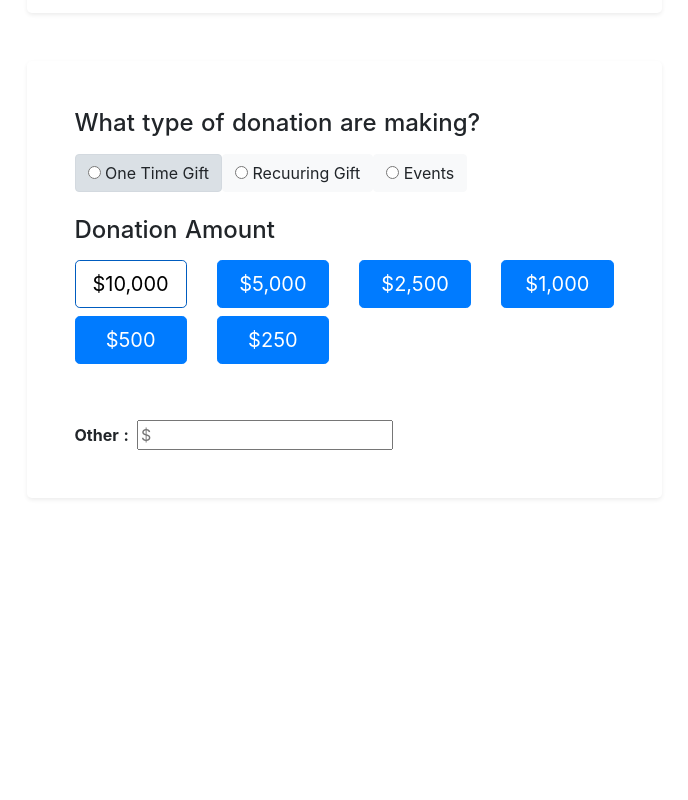
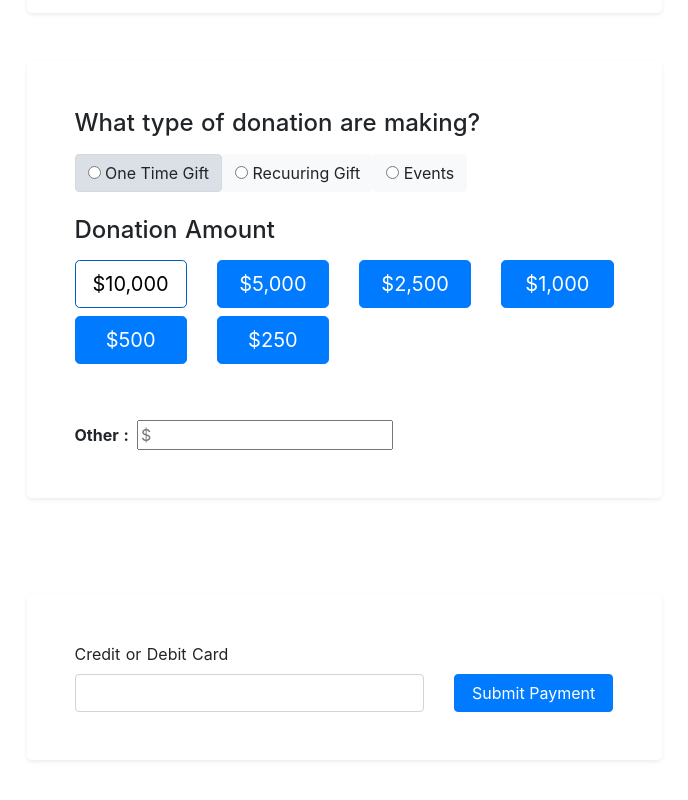
Before and after one commit to zakariarony/iccmw, a Nuxt app: page /donate in a window 1280 px wide. Shown: the part 692-1492 px from the top of the page, without its empty margins (296-984 px from the left). Before the commit the page ends 1286 px from the top, so only its background shows below. Built offline with nearby package versions, Linux system fonts and the light colour scheme.

Commit message:
created submit payment

```diff
--- /dev/null
+++ b/components/SubmitPayment.vue
@@ -0,0 +1,21 @@
+<template>
+  <div class="py-5">
+    <div class="row">
+      <div class="col-lg-7 mx-auto">
+        <div class="bg-white rounded-lg shadow-sm p-5">
+          <label>
+            <span class="hidden-xs">Credit or Debit Card</span>
+          </label>
+          <div class="row">
+            <div class="col-sm-8">
+              <input type="text" class="form-control" />
+            </div>
+            <div class="col-sm-4">
+              <button type="button" class="btn btn-primary w-100">Submit Payment</button>
+            </div>
+          </div>
+        </div>
+      </div>
+    </div>
+  </div>
+</template>
--- a/pages/donate.vue
+++ b/pages/donate.vue
@@ -142,16 +142,19 @@
       </div>
     </div>
     <div> <donation-amount></donation-amount> </div>
+    <div><submit-payment></submit-payment> </div>
   </div>
 
 </template>
 
 <script>
 import DonationAmount from "@/components/DonationAmount";
+import SubmitPayment from "@/components/SubmitPayment";
 
 export default {
   components: {
-    DonationAmount
+    DonationAmount,
+    SubmitPayment
   }
 };
 </script>
```
